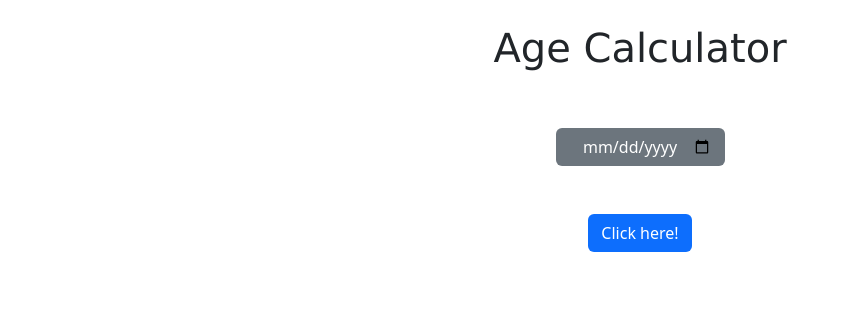
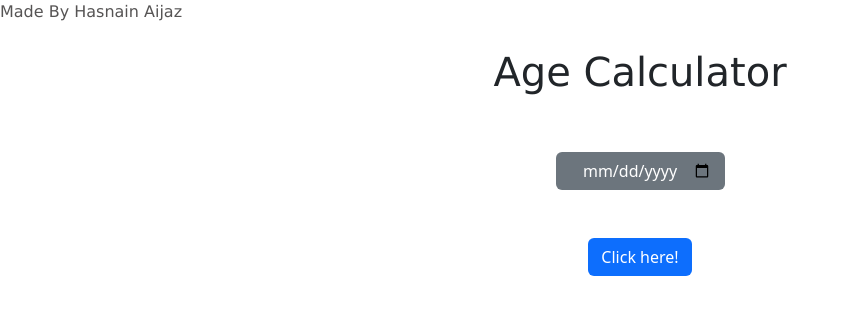
Before and after one commit to muhammadhasnain112/Date-Method, a plain HTML site: page index.html in a window 1280 px wide. Shown: the whole page, without its empty margins (0-849 px from the left). Drawn offline with nearby package versions, Linux system fonts and the light colour scheme.

Commit message:
Age Calculator

```diff
--- a/App.js
+++ b/App.js
@@ -14,6 +14,8 @@ function calculateAge() {
     let totalsec = Math.floor((newdate - birth) / (1000));
 
     document.getElementById("result").innerHTML = `
+    <br>
+    <br>
     <h3> You have been on Earth for :</h3>
     <h5> ${year} Years </h5>
     <h5> ${month} Months </h5>
--- a/index.html
+++ b/index.html
@@ -11,10 +11,16 @@
             font-family: 'Lucida Sans', 'Lucida Sans Regular', 'Lucida Grande', 'Lucida Sans Unicode', Geneva, Verdana, sans-serif;
             text-align: center;
         }
+
+        p {
+            text-align: start;
+            color: rgb(86, 84, 84);
+        }
     </style>
 </head>
 
 <body>
+    <p>Made By Hasnain Aijaz</p>
     <h1 class="fs-1 mt-4">Age Calculator</h1>
     <input type="date" id="date" class="btn bg-secondary mt-5 text-white" placeholder="Enter Your Birth Date"> <br>
     <button onclick="calculateAge()" class="btn bg-primary mt-5 text-white">Click here!</button>
```
